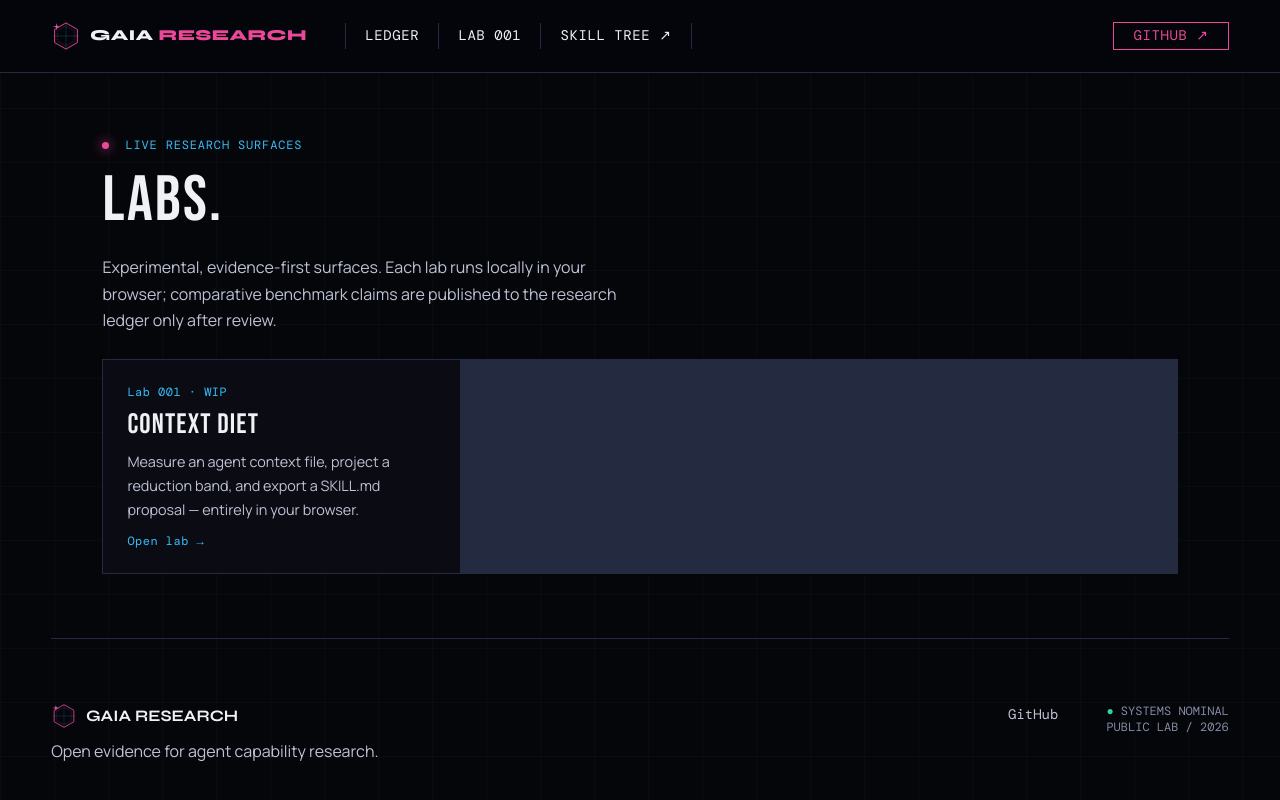
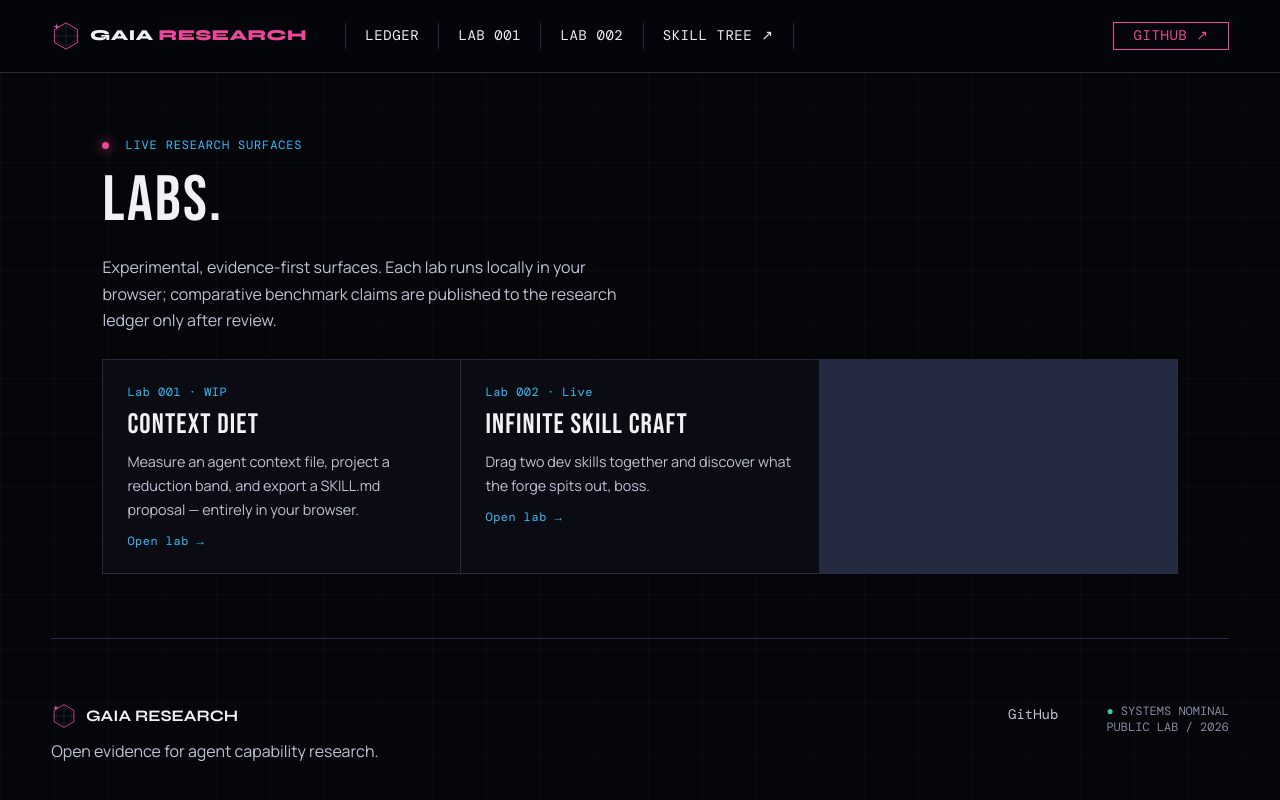
Before and after one commit to gaia-research/gaia-research, a Next.js app: page /labs in a window 1280 px wide. Shown: the top 800 px of the page. Built offline with nearby package versions, Linux system fonts and the light colour scheme.

Commit message:
feat(craft): nav + labs-index + home entrypoints
- SiteChrome.tsx: add Lab 002 link to desktop nav-links and mobile-nav-menu
- app/labs/page.tsx: add Infinite Skill Craft entry (Lab 002 · Live)
- app/page.tsx: add Lab 002 hero CTA button; bump LABS LIVE counter to 02

```diff
--- a/app/labs/page.tsx
+++ b/app/labs/page.tsx
@@ -14,6 +14,13 @@ const labs = [
     description:
       "Measure an agent context file, project a reduction band, and export a SKILL.md proposal — entirely in your browser.",
     href: "/labs/context-diet",
+  },
+  {
+    title: "Infinite Skill Craft",
+    status: "Lab 002 · Live",
+    description:
+      "Drag two dev skills together and discover what the forge spits out, boss.",
+    href: "/labs/infinite-skill-craft",
   },
 ] as const;
 
--- a/app/page.tsx
+++ b/app/page.tsx
@@ -16,9 +16,9 @@ export default function Home() {
   <section className="hero" aria-labelledby="hero-title">
    <Image className="lab-plate" src="/assets/north-star-live/north-star-live-lab-plate-v01.webp" alt="" fill priority sizes="100vw" />
    <div className="hero-layout">
-    <div className="hero-copy"><p className="signal"><span /> PUBLIC RESEARCH SIGNAL</p><h1 id="hero-title">Pushing the limits of <em>agent</em> capability.</h1><p className="hero-lede">Gaia Research is the open laboratory for evidence-first agent work. We observe, benchmark, verify, and publish the frontier &mdash; every claim links back to its receipts.</p><div className="actions"><Link className="button primary" href="/labs/context-diet">Enter Lab 001 · Context Diet <span>→</span></Link><a className="button secondary" href="#ledger">Read the ledger <span>→</span></a></div></div>
+    <div className="hero-copy"><p className="signal"><span /> PUBLIC RESEARCH SIGNAL</p><h1 id="hero-title">Pushing the limits of <em>agent</em> capability.</h1><p className="hero-lede">Gaia Research is the open laboratory for evidence-first agent work. We observe, benchmark, verify, and publish the frontier &mdash; every claim links back to its receipts.</p><div className="actions"><Link className="button primary" href="/labs/context-diet">Enter Lab 001 · Context Diet <span>→</span></Link><Link className="button secondary" href="/labs/infinite-skill-craft">Lab 002 · Infinite Skill Craft <span>→</span></Link><a className="button secondary" href="#ledger">Read the ledger <span>→</span></a></div></div>
     <MilimLive fallbackSrc="/assets/north-star-live/milim-live-full-body-sprite-v01.webp" fallbackAlt="Milim, Gaia Research's Chief Capability Scout, standing in a laboratory hoodie." width={1024} height={1536} sizes="(max-width: 700px) 88vw, (max-width: 1200px) 46vw, 34vw" caption="MILIM · CHIEF CAPABILITY SCOUT" />
-    <aside className="status-rail" aria-label="Laboratory status"><p>LABORATORY STATUS</p><dl><div><dt>LABS LIVE</dt><dd>01</dd></div><div><dt>LEDGER</dt><dd>OPEN</dd></div><div><dt>SOURCE</dt><dd>PUBLIC</dd></div></dl><a href="#directives">READ THE DIRECTIVES →</a></aside>
+    <aside className="status-rail" aria-label="Laboratory status"><p>LABORATORY STATUS</p><dl><div><dt>LABS LIVE</dt><dd>02</dd></div><div><dt>LEDGER</dt><dd>OPEN</dd></div><div><dt>SOURCE</dt><dd>PUBLIC</dd></div></dl><a href="#directives">READ THE DIRECTIVES →</a></aside>
    </div>
    <div className="hero-strip"><span><i /> VERIFIED EVIDENCE</span><span>LAB 001 / RESULTS PENDING</span><span>BUILDING IN PUBLIC</span></div>
   </section>
--- a/components/SiteChrome.tsx
+++ b/components/SiteChrome.tsx
@@ -4,12 +4,13 @@ import Link from "next/link";
 export function SiteHeader() {
   return <header className="site-header"><a className="skip-link" href="#main">Skip to content</a><nav aria-label="Primary navigation" className="nav-wrap">
     <Link className="brand" href="/"><Image className="brand-mark" src="/assets/brand/logo-mark.svg" alt="Gaia Research logo" width={30} height={30} /><span aria-hidden="true">GAIA <b>RESEARCH</b></span></Link>
-    <div className="nav-links"><Link href="/#ledger">Ledger</Link><Link href="/labs/context-diet">Lab 001</Link><a href="https://gaiaskilltree.com" target="_blank" rel="noreferrer">Skill Tree ↗</a></div>
+    <div className="nav-links"><Link href="/#ledger">Ledger</Link><Link href="/labs/context-diet">Lab 001</Link><Link href="/labs/infinite-skill-craft">Lab 002</Link><a href="https://gaiaskilltree.com" target="_blank" rel="noreferrer">Skill Tree ↗</a></div>
     <details className="mobile-nav">
       <summary>Menu <span aria-hidden="true">+</span></summary>
       <div className="mobile-nav-menu">
         <Link href="/#ledger">Ledger</Link>
         <Link href="/labs/context-diet">Lab 001</Link>
+        <Link href="/labs/infinite-skill-craft">Lab 002</Link>
         <a href="https://gaiaskilltree.com" target="_blank" rel="noreferrer">Skill Tree ↗</a>
         <a href="https://github.com/gaia-research" target="_blank" rel="noreferrer">GitHub ↗</a>
       </div>
```
